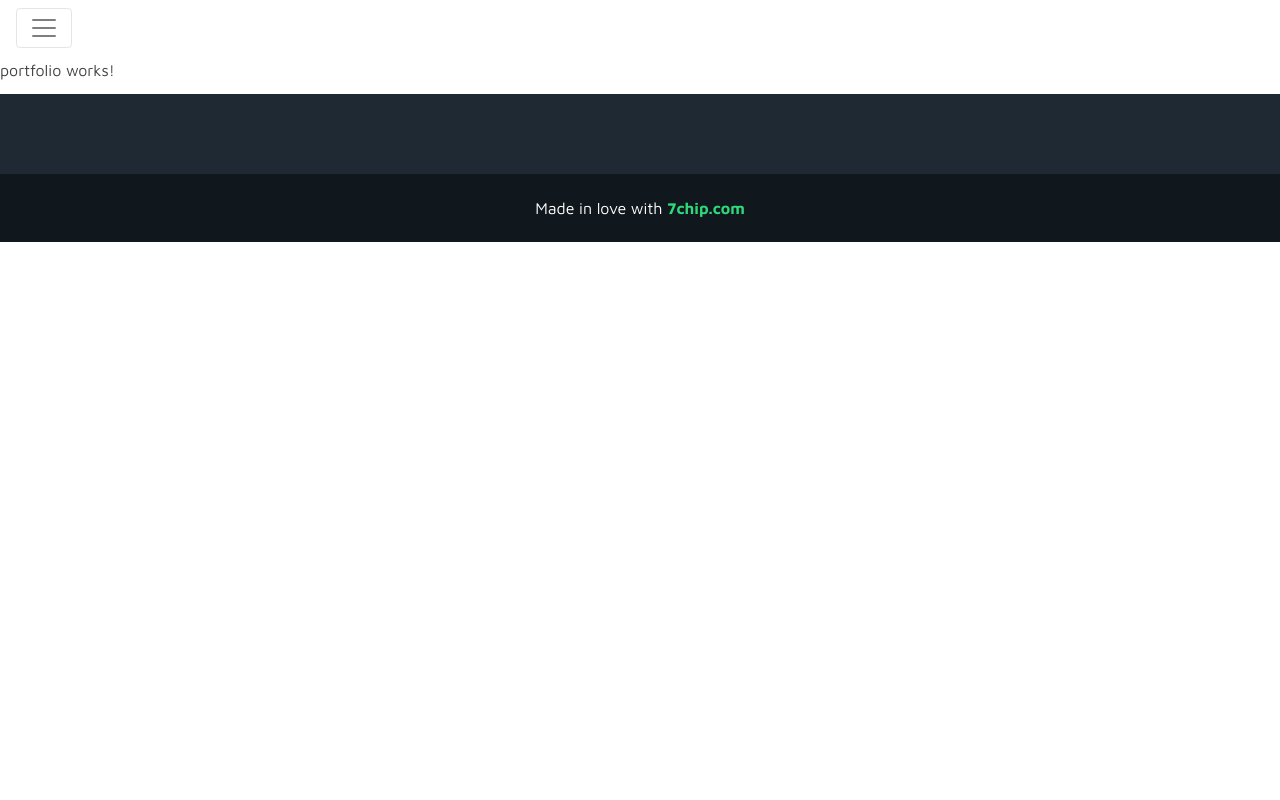
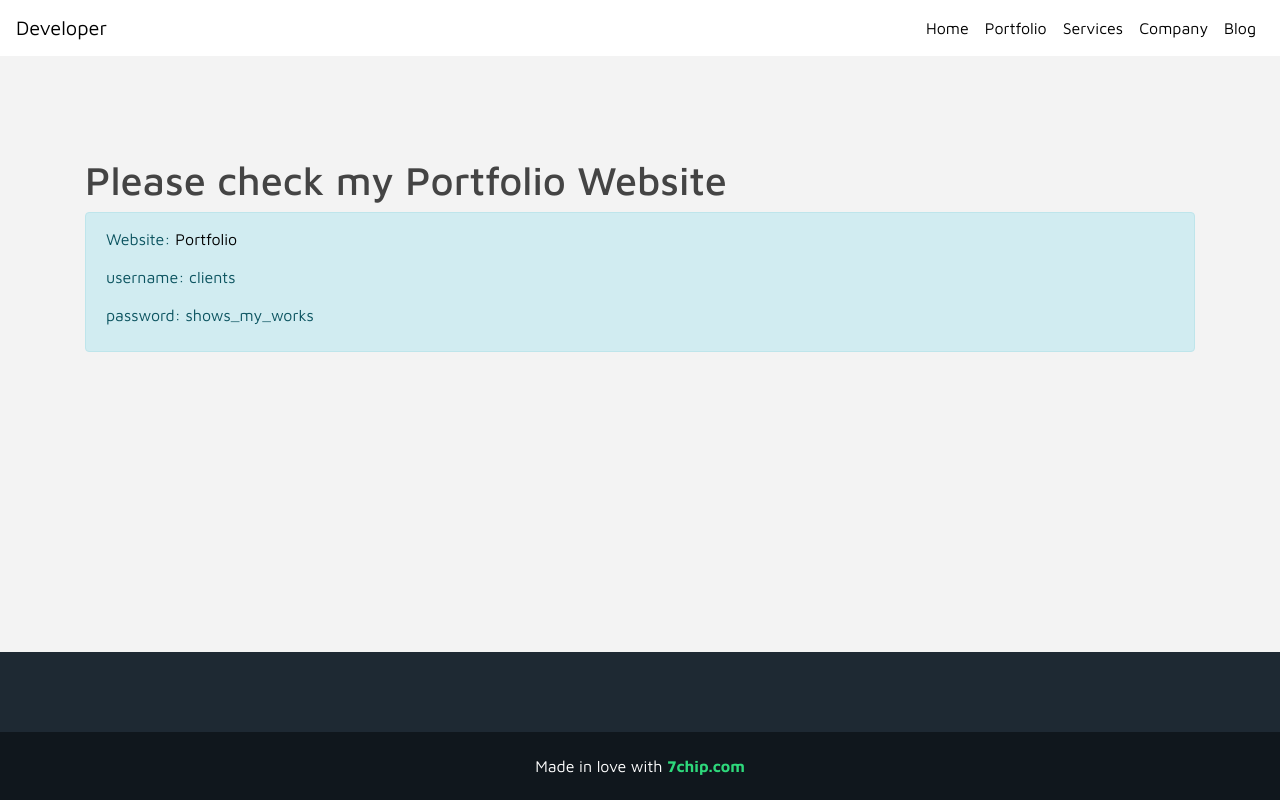
Before and after one commit to sibinx7/profile-website, an Angular app: page /portfolio in a window 1280 px wide. Built offline with nearby package versions, Linux system fonts and the light colour scheme.

Commit message:
Update content, Fix header, Add resume file

```diff
--- a/src/app/header/header.component.html
+++ b/src/app/header/header.component.html
@@ -1,12 +1,11 @@
-<nav class="navbar navbar-toggleable-md navbar-light bg-faded">
-  <button class="navbar-toggler" type="button" data-toggle="collapse" data-target="#navbarTogglerDemo01" aria-controls="navbarTogglerDemo01" aria-expanded="false" aria-label="Toggle navigation">
+<header [ngClass]="{'c-header-wrapper': (currentUrl === 'home') }">
+  <nav class="navbar navbar-expand-lg c-header">
+    <button class="navbar-toggler" type="button" data-toggle="collapse" data-target="#navbarTogglerDemo03" aria-controls="navbarTogglerDemo03" aria-expanded="false" aria-label="Toggle navigation">
       <span class="navbar-toggler-icon"></span>
     </button>
-  <div class="collapse navbar-collapse" id="navbarTogglerDemo01">
-    <a class="navbar-brand" routerLink="/">
-      Sibin Xavier
-    </a>
-    <ul class="navbar-nav ml-auto mt-2 mt-lg-0">
+    <a class="navbar-brand" routerLink="/">Developer</a>
+    <div class="collapse navbar-collapse" id="navbarTogglerDemo03">
+      <ul class="navbar-nav ml-auto mr-0 mt-2 mt-lg-0">
         <li class="nav-item active">
           <a class="nav-link" routerLink="/" routerLinkActive="active">Home <span class="sr-only">(current)</span></a>
         </li>
@@ -14,10 +13,11 @@
           <a class="nav-link" routerLinkActive="active" routerLink="/portfolio">Portfolio</a>
         </li>
         <li class="nav-item">
-        <a class="nav-link" routerLinkActive="active" routerLink="/services">Services</a>
+          <a class="nav-link " routerLinkActive="active" routerLink="/services">Services</a>
         </li>
         <li class="nav-item"><a href="http://www.7chip.com" target="_blank" class="nav-link">Company</a></li>
         <li class="nav-item"><a href="http://blog.7chip.com" target="_blank" class="nav-link">Blog</a></li>
       </ul>
     </div>
   </nav>
+</header>
--- a/src/app/header/header.component.scss
+++ b/src/app/header/header.component.scss
@@ -1,3 +1,19 @@
-.navbar{
-  background: #fff;
+.c-header-wrapper{
+  width: 100%;
+  position: absolute;
+  z-index: 10;
+  .c-header{
+    background: transparent;
+    ul{
+      li.nav-item{
+        a.nav-link{
+          color: #fff;
+          font-weight: bold;
+        }
+      }
+    }
+  }
+  .navbar-brand{
+    color: #333;
+  }
 }
--- a/src/app/header/header.component.ts
+++ b/src/app/header/header.component.ts
@@ -1,4 +1,5 @@
 import { Component, OnInit } from '@angular/core';
+import {NavigationEnd, Router} from '@angular/router';
 
 @Component({
   selector: 'app-header',
@@ -7,9 +8,18 @@ import { Component, OnInit } from '@angular/core';
 })
 export class HeaderComponent implements OnInit {
 
-  constructor() { }
-
+  public currentUrl;
+  constructor(private router: Router) {
+    this.currentUrl = '';
+    router.events.subscribe(event => {
+      if ( event instanceof NavigationEnd) {
+        this.currentUrl = event.url === '/' ? 'home' : '';
+      }
+    });
+  }
   ngOnInit() {
+    if (this.router.url === '/') {
+      this.currentUrl = 'home';
+    }
   }
-
 }
--- a/src/app/home/home.component.html
+++ b/src/app/home/home.component.html
@@ -57,7 +57,7 @@
                     </tbody>
                   </table>
                   <div class="download-more">
-                    <a href="" class="btn btn-success btn-round">Download CV</a>
+                    <a href="/assets/pdfs/sibin-resume-acr-2017.pdf" class="btn btn-success btn-round" target="_blank">Download CV</a>
                     <a routerLink="recent-work" class="btn btn-outline-success btn-round">Check My Works</a>
                   </div>
                 </div>
--- a/src/app/portfolio/portfolio.component.html
+++ b/src/app/portfolio/portfolio.component.html
@@ -1,3 +1,22 @@
-<p>
-  portfolio works!
-</p>
+<div class="portfolio-page c-normal-page">
+  <div class="container">
+    <div class="row">
+      <div class="col-12">
+        <h1>
+          Please check my Portfolio Website
+        </h1>
+        <div class="alert alert-info">
+          <p>
+            Website: <a href="http://works.7chip.com" target="_blank">Portfolio</a>
+          </p>
+          <p>
+            username: clients
+          </p>
+          <p>
+            password: shows_my_works
+          </p>
+        </div>
+      </div>
+    </div>
+  </div>
+</div>
--- a/src/app/routes/main.routes.ts
+++ b/src/app/routes/main.routes.ts
@@ -3,8 +3,8 @@ import { Routes, RouterModule } from '@angular/router';
 import { HomeComponent } from '../home/home.component';
 import { ServiceComponent } from '../service/service.component';
 import { PortfolioComponent } from '../portfolio/portfolio.component';
-import { PostsComponent } from '../posts/posts/posts.component'
-import { PostComponent } from '../posts/post/post.component'
+import { PostsComponent } from '../posts/posts/posts.component';
+import { PostComponent } from '../posts/post/post.component';
 import { ProgressBarComponent } from '../progress-bar.component';
 import { ExperienceComponent } from '../home/experience/experience.component';
 
--- a/src/app/service/service.component.html
+++ b/src/app/service/service.component.html
@@ -1,3 +1,5 @@
-<p>
-  service works!
-</p>
+<div class="service-page c-normal-page">
+  <div class="container">
+    <h1>Under construction....</h1>
+  </div>
+</div>
--- a/src/scss/main.scss
+++ b/src/scss/main.scss
@@ -136,3 +136,10 @@
     }
   }
 }
+
+.c-normal-page{
+  background: #f3f3f3;
+  padding-top: 100px;
+  padding-bottom: 50px;
+  min-height: calc(100vh - (56px + 148px));
+}
```
Also changed, not shown: package.json (+26 -26 lines), src/app/home/blog/blog.component.ts (+8 -35 lines), src/app/app.component.scss (line endings or trailing spaces), 1 other file (tests, documents, lock files or other folders). Lines whose indentation alone changed are shown as unchanged.
